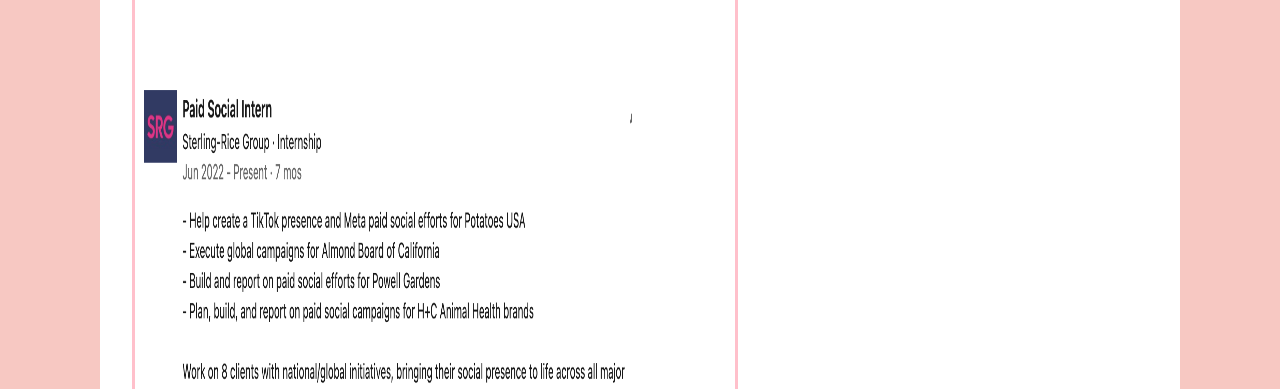
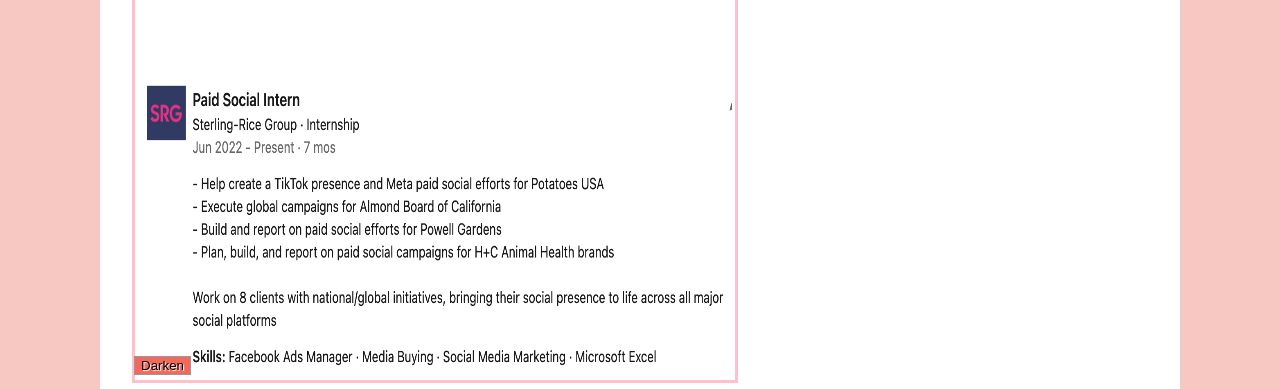
Before and after one commit to omckeen01/omckeen01.github.io, a plain HTML site: page experience.html in a window 1280 px wide. Shown: the part 563-952 px from the top of the page. Drawn offline with Linux system fonts and the light colour scheme; a web font is replaced by a local one.

Commit message:
Update index.css

```diff
--- a/CSS/index.css
+++ b/CSS/index.css
@@ -192,8 +192,8 @@
 .full-img {
   position: relative;
   display: flex;
-  width: 500px;
-  height: 480px;
+  width: 600px;
+  height: 380px;
 
 }
 
@@ -203,9 +203,10 @@
   top: 0;
   left: 0;
   width: 600px;
-  height: 480px;
+  height: 380px;
   background-color: rgba(0,0,0,0);
-  border: 3px solid pink
+  border: 3px solid pink;
+  display:flex
 }
 
 button {
```
